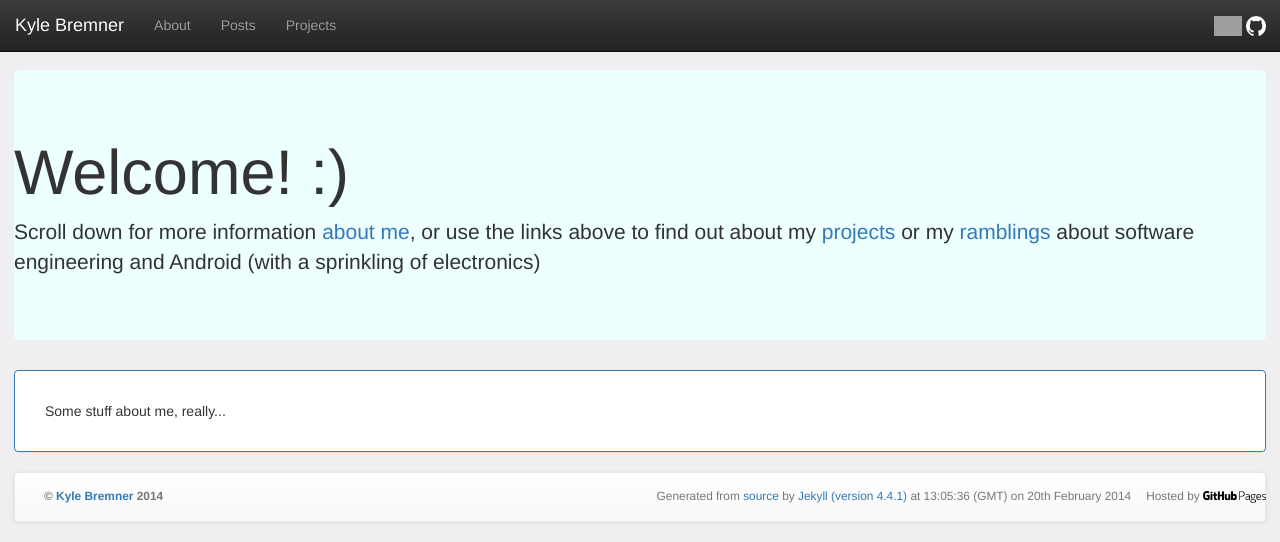
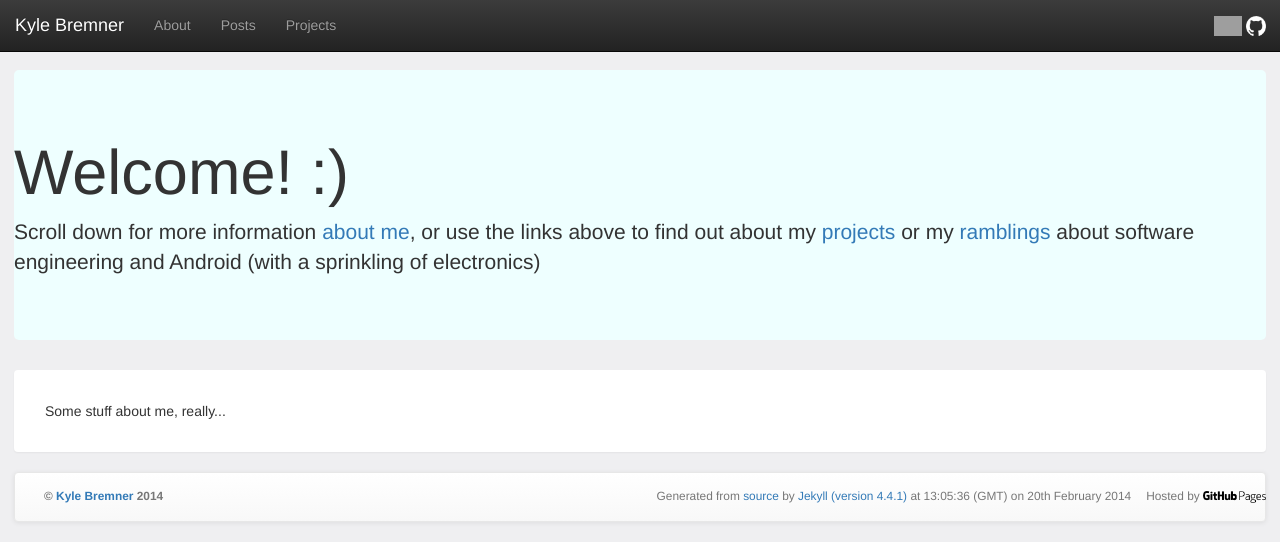
Before and after one commit to kbremner/kbremner.github.io, a Jekyll site: the page built from index.html, in a window 1280 px wide. Shown: the top 542 px of the page. Built offline with Jekyll 4.4.1, drawn with Linux system fonts in a browser that asks for light colours; nearby versions of some CDN libraries; Markdown is read by kramdown in place of the engine named in the settings; a script that is not in the unit is left out; grey boxes are pictures that could not be loaded.

Commit message:
Updated index.html

```diff
--- a/index.html
+++ b/index.html
@@ -8,6 +8,6 @@
   <h1>Welcome! :)</h1>
   <p>Scroll down for more information <a href="#about">about me</a>, or use the links above to find out about my <a href="/projects">projects</a> or my <a href="/posts">ramblings</a> about software engineering and Android (with a sprinkling of electronics)</p>
 </div>
-<div id="about" class="panel panel-primary">
+<div id="about" class="panel">
   <p style="margin:30px;">Some stuff about me, really...</p>
 </div>
```
